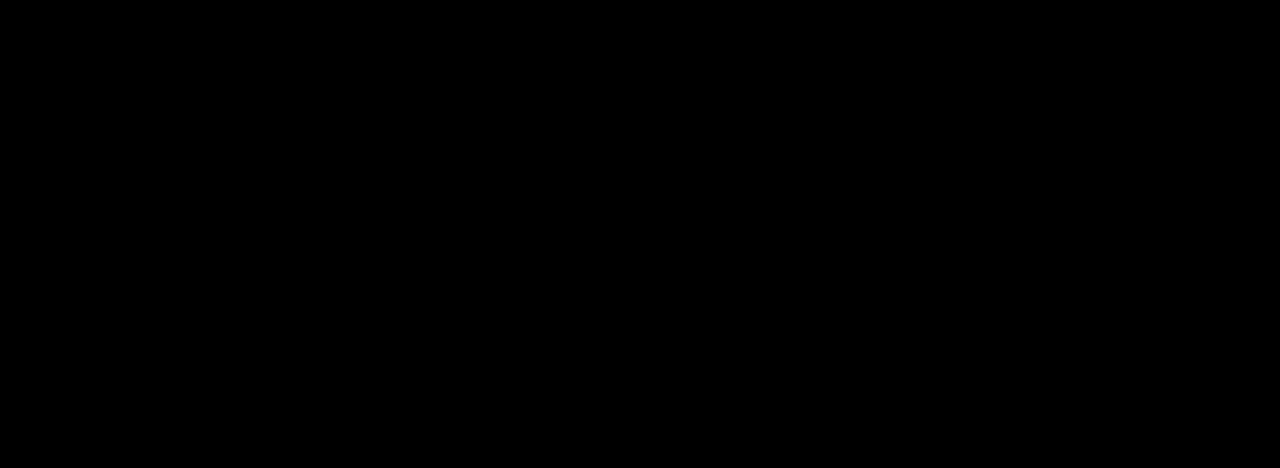
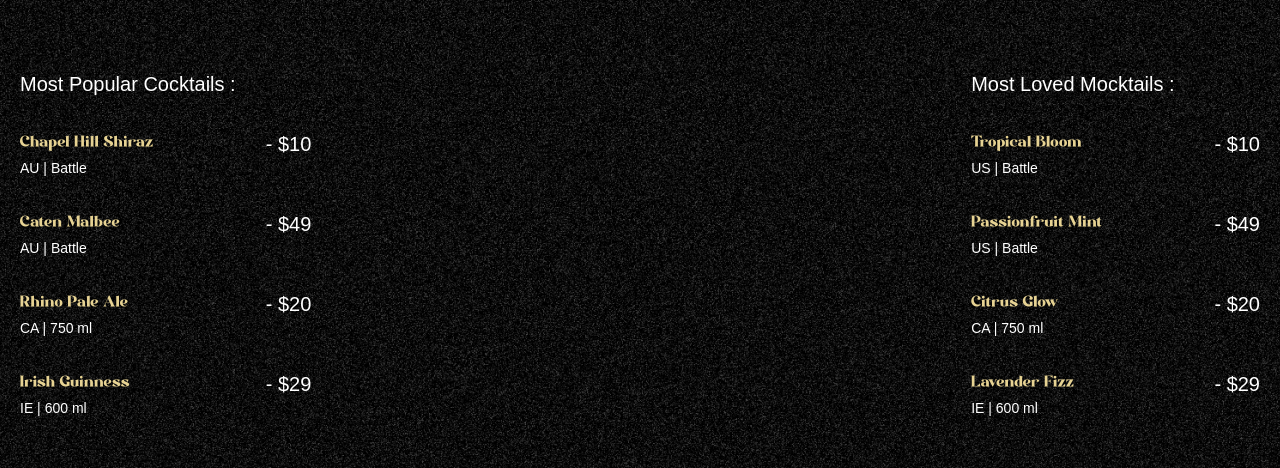
Before and after one commit to prathamkave/gsap-cocktails-store, a React (Vite) app: page / in a window 1280 px wide. Shown: the part 890-1358 px from the top of the page. Built offline with nearby package versions, Linux system fonts and the light colour scheme; a web font is replaced by a local one.

Commit message:
Implemented Cocktail Section

```diff
--- a/src/App.jsx
+++ b/src/App.jsx
@@ -2,6 +2,7 @@
 import gsap from 'gsap'
 import Navbar from "./components/Navbar";
 import Hero from "./components/Hero";
+import Cocktails from "./components/Cocktails";
 
 gsap.registerPlugin(ScrollTrigger, SplitText);
 
@@ -10,7 +11,7 @@
     <main>
       <Navbar />
       <Hero />
-      <div className="h-dvh bg-black"></div>
+      <Cocktails />
     </main>
   )
 }
--- /dev/null
+++ b/src/components/Cocktails.jsx
@@ -0,0 +1,65 @@
+import React from 'react'
+import { cocktailLists, mockTailLists } from '../constants'
+import { gsap } from 'gsap'
+import { useGSAP } from '@gsap/react'
+
+const Cocktails = () => {
+
+useGSAP(() => {
+    const parallaxtimeline = gsap.timeline({
+        scrollTrigger: {
+            trigger: '#cocktails',
+            start: 'top 30%',
+            end: 'bottom 80%',
+            scrub: true,
+        }
+    })
+
+    parallaxtimeline
+    .from('#c-left-leaf', { x : -100, y : 100 })
+    .from('#c-right-leaf', { x : 100, y: 100 })
+})
+
+return (
+    <section id='cocktails' className='noisy'>
+        <img src="/images/cocktail-left-leaf.png" alt="l-leaf" id='c-left-leaf' />
+        <img src="/images/cocktail-right-leaf.png" alt="r-leaf" id='c-right-leaf' />
+
+        <div className='list'>
+            <div className='popular'>
+                <h2>Most Popular Cocktails :</h2>
+
+                <ul>
+                    {cocktailLists.map((drink) => (
+                        <li key={drink.name}>
+                            <div className='md:me-28'>
+                                <h3>{drink.name}</h3>
+                                <p>{drink.country} | {drink.detail}</p>
+                            </div>
+                            <span>- {drink.price}</span>
+                        </li>
+                    ))}
+                </ul>
+            </div>
+
+            <div className='loved'>
+                <h2>Most Loved Mocktails :</h2>
+
+                <ul>
+                    {mockTailLists.map((drink) => (
+                        <li key={drink.name}>
+                            <div className='md:me-28'>
+                                <h3>{drink.name}</h3>
+                                <p>{drink.country} | {drink.detail}</p>
+                            </div>
+                            <span>- {drink.price}</span>
+                        </li>
+                    ))}
+                </ul>
+            </div>
+        </div>
+    </section>
+)
+}
+
+export default Cocktails
```
